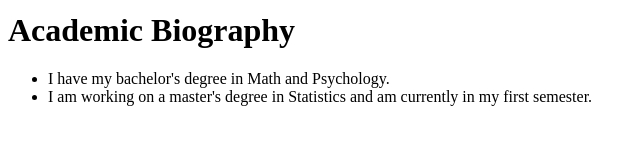
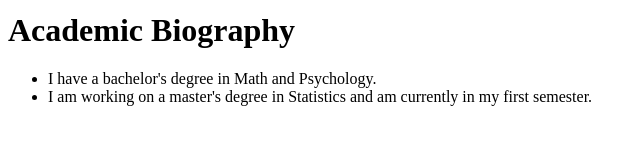
Before and after one commit to sking2200/sking2200, a plain HTML site: page index.html in a window 1280 px wide. Shown: the part 133-278 px from the top of the page, 3-643 px from the left. Drawn offline with Linux system fonts and the light colour scheme.

Commit message:
Update index.html

```diff
--- a/index.html
+++ b/index.html
@@ -17,7 +17,7 @@
 	  <td>
 	  <h1>Academic Biography</h1>
 	  <ul>
-		<li>I have my bachelor's degree in Math and Psychology.</li>
+		<li>I have a bachelor's degree in Math and Psychology.</li>
 	 	<li>I am working on a master's degree in Statistics and am currently in my first semester.</li>
 	  </ul>
 	  </td>
```
